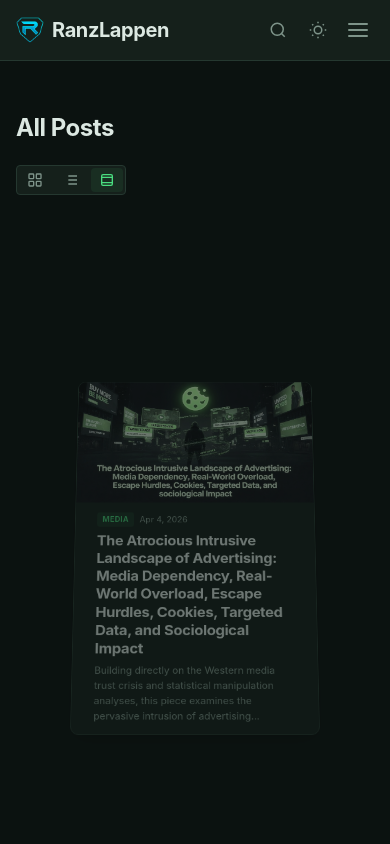
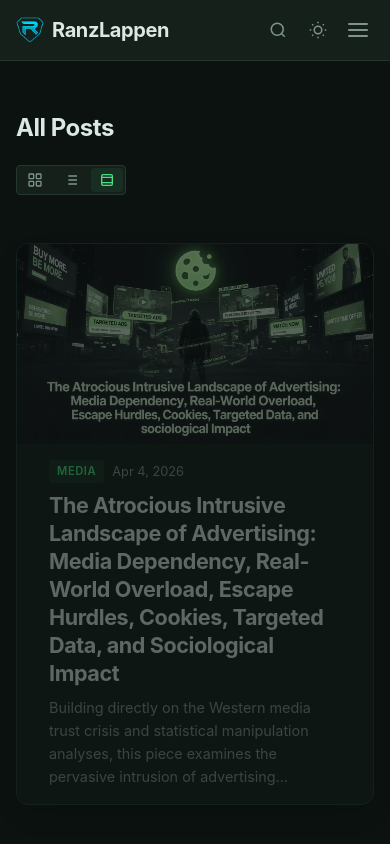
Before and after one commit to Ranzlappen/website, a Jekyll site: the page built from pages/blog.html, in a window 390 px wide and 900 px high. Shown: the top 844 px of the window. Built offline with Jekyll 4.4.1, drawn with Linux system fonts in a browser that asks for light colours.

Commit message:
Replace 3D rolodex card stacking with fade-in/fade-out on /blog/
Cards now fade to transparent as they scroll away from center, ensuring
only one card is clearly visible at a time instead of stacking on top
of each other with 3D transforms.

https://claude.ai/code/session_01PfbT5JDNWXXtQ4hiqfhUJV

```diff
--- a/assets/css/style.css
+++ b/assets/css/style.css
@@ -646,28 +646,7 @@ img {
    DATE: 2026-04-04
    ============================================================ */
 
-/* Registered custom properties — required for CSS scroll-driven animation
-   interpolation of transform sub-values (progressive enhancement) */
-@property --r-ty {
-  syntax: '<length>';
-  inherits: true;
-  initial-value: 0px;
-}
-@property --r-tz {
-  syntax: '<length>';
-  inherits: true;
-  initial-value: 0px;
-}
-@property --r-rx {
-  syntax: '<angle>';
-  inherits: true;
-  initial-value: 0deg;
-}
-@property --r-sc {
-  syntax: '<number>';
-  inherits: true;
-  initial-value: 1;
-}
+/* Registered custom property for shadow interpolation (progressive enhancement) */
 @property --r-shadow {
   syntax: '<number>';
   inherits: true;
@@ -696,11 +675,12 @@ img {
 
 .rolodex-card {
   position: sticky;
-  top: calc(var(--header-height, 3.5rem) + 2rem + var(--card-index, 0) * 6px);
+  top: calc(var(--header-height, 3.5rem) + 2rem);
   width: 100%;
   min-height: 20rem;
   opacity: 1;
   z-index: 1;
+  transition: opacity 0.3s ease;
 }
 
 .rolodex-card__link {
@@ -716,13 +696,8 @@ img {
   position: relative;
   width: 100%;
   min-height: 20rem;
-  transform:
-    translateY(var(--r-ty, 0px))
-    translateZ(var(--r-tz, 0px))
-    rotateX(var(--r-rx, 0deg))
-    scale(var(--r-sc, 1));
   transform-style: preserve-3d;
-  will-change: transform;
+  will-change: opacity;
 }
 
 /* Hover flip — only on focused (centered) cards, with smooth transition
@@ -731,12 +706,7 @@ img {
   transition: transform 0.7s cubic-bezier(0.16, 1, 0.3, 1);
 }
 .rolodex-card.is-focused:hover .rolodex-card__inner {
-  transform:
-    translateY(var(--r-ty, 0px))
-    translateZ(var(--r-tz, 0px))
-    rotateX(var(--r-rx, 0deg))
-    scale(var(--r-sc, 1))
-    rotateY(180deg);
+  transform: rotateY(180deg);
 }
 
 .rolodex-card__face {
@@ -883,50 +853,26 @@ img {
    older browsers fall back to the JS scroll handler seamlessly. */
 @keyframes rolodex-card-peel {
   0% {
-    --r-ty: 55px;
-    --r-tz: -380px;
-    --r-rx: 35deg;
-    --r-sc: 0.62;
     --r-shadow: 0;
     opacity: 0;
   }
   25% {
-    --r-ty: 30px;
-    --r-tz: -200px;
-    --r-rx: 18deg;
-    --r-sc: 0.82;
     --r-shadow: 0.5;
-    opacity: 0.7;
+    opacity: 0.6;
   }
   40% {
-    --r-ty: 0px;
-    --r-tz: 0px;
-    --r-rx: 0deg;
-    --r-sc: 1;
     --r-shadow: 1;
     opacity: 1;
   }
   60% {
-    --r-ty: 0px;
-    --r-tz: 0px;
-    --r-rx: 0deg;
-    --r-sc: 1;
     --r-shadow: 1;
     opacity: 1;
   }
   80% {
-    --r-ty: -30px;
-    --r-tz: -250px;
-    --r-rx: -50deg;
-    --r-sc: 0.72;
     --r-shadow: 0.3;
-    opacity: 0.5;
+    opacity: 0.4;
   }
   100% {
-    --r-ty: -50px;
-    --r-tz: -400px;
-    --r-rx: -78deg;
-    --r-sc: 0.55;
     --r-shadow: 0;
     opacity: 0;
   }
@@ -956,13 +902,9 @@ img {
   .rolodex-card__inner {
     min-height: auto;
   }
-  /* No flip on mobile — preserve scroll-driven transforms only */
+  /* No flip on mobile */
   .rolodex-card.is-focused:hover .rolodex-card__inner {
-    transform:
-      translateY(var(--r-ty, 0px))
-      translateZ(var(--r-tz, 0px))
-      rotateX(var(--r-rx, 0deg))
-      scale(var(--r-sc, 1));
+    transform: none;
   }
   .rolodex-card__back {
     display: none;
--- a/assets/js/main.js
+++ b/assets/js/main.js
@@ -203,41 +203,22 @@ DATE: 2026-04-02
             continue;
           }
 
-          var opacity, ty, tz, rx, sc, shadow;
+          var opacity, shadow;
+          var absDist = Math.abs(dist);
 
-          if (dist < -0.55) {
-            // Gone above — fully peeled backward off the stack
+          if (absDist < 0.08) {
+            // Active zone — fully visible
+            opacity = 1;
+            shadow = 1;
+          } else if (absDist < 0.55) {
+            // Fading zone — smooth fade from 1 to 0
+            var t = ease(clamp((absDist - 0.08) / 0.47, 0, 1));
+            opacity = 1 - t;
+            shadow = 1 - t;
+          } else {
+            // Gone — fully invisible
             opacity = 0;
-            ty = -50; tz = -400; rx = -78; sc = 0.55; shadow = 0;
-          } else if (dist < -0.08) {
-            // Peeling away — dramatic backward rotation like a rolodex flip
-            var t = ease(clamp((Math.abs(dist) - 0.08) / 0.47, 0, 1));
-            opacity = 1 - t;
-            ty = -50 * t;
-            tz = -400 * t;
-            rx = -78 * t;
-            sc = 1 - 0.45 * t;
-            shadow = 1 - t;
-          } else if (dist < 0.12) {
-            // Active zone — flat, fully presented, dramatic presence
-            var c = clamp((dist + 0.08) / 0.20, 0, 1);
-            var edge = Math.abs(c - 0.5) * 2;
-            opacity = 1;
-            ty = 0; tz = -4 * edge; rx = 0;
-            sc = 1 - 0.008 * edge; shadow = 1;
-          } else if (dist < 0.70) {
-            // Deck below — stacked in perspective with subtle forward lean
-            var t = ease(clamp((dist - 0.12) / 0.58, 0, 1));
-            opacity = 1 - t * 0.80;
-            ty = 45 * t;
-            tz = -320 * t;
-            rx = 28 * t;
-            sc = 1 - 0.32 * t;
-            shadow = 1 - t * 0.80;
-          } else {
-            // Hidden below — queued off-screen
-            opacity = 0;
-            ty = 55; tz = -380; rx = 35; sc = 0.62; shadow = 0;
+            shadow = 0;
           }
 
           // Z-index: focused card highest, others fall off by distance
@@ -264,11 +245,6 @@ DATE: 2026-04-02
           if (cssScrollDriven) continue;
 
           card.style.opacity = opacity;
-          // Set CSS custom properties — CSS composes the final transform
-          card.style.setProperty('--r-ty', ty + 'px');
-          card.style.setProperty('--r-tz', tz + 'px');
-          card.style.setProperty('--r-rx', rx + 'deg');
-          card.style.setProperty('--r-sc', sc);
           card.style.setProperty('--r-shadow', shadow);
         }
       });
--- a/pages/blog.html
+++ b/pages/blog.html
@@ -49,10 +49,9 @@ permalink: /blog/
 
     <div class="posts-rolodex" id="posts-rolodex">
       <div class="rolodex-scene">
-        {% assign index = 0 %}
         {% for post in site.posts %}
           {% if post.status == "published" or post.status == "placeholder" %}
-            <article class="rolodex-card" style="--card-index: {{ index }};">
+            <article class="rolodex-card">
               <a href="{{ post.url | relative_url }}" class="rolodex-card__link" aria-label="{{ post.title }}">
                 <div class="rolodex-card__inner">
                   <div class="rolodex-card__face rolodex-card__front">
@@ -92,7 +91,6 @@ permalink: /blog/
                 </div>
               </a>
             </article>
-            {% assign index = index | plus: 1 %}
           {% endif %}
         {% endfor %}
       </div>
```
